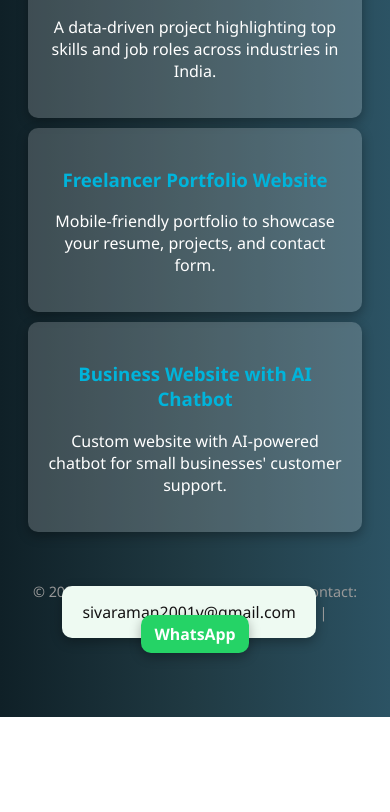
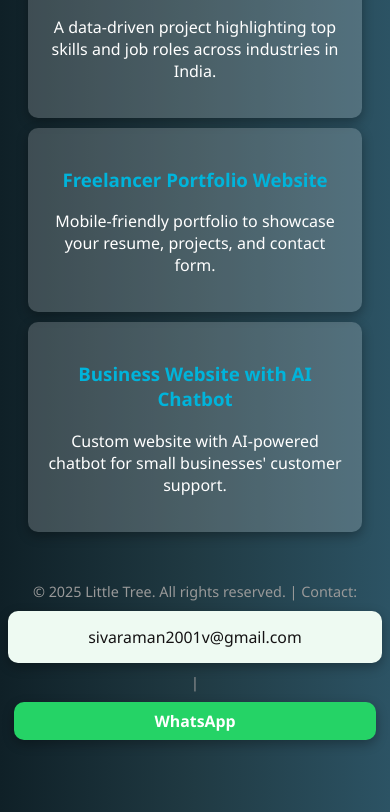
Before and after one commit to Siva-9344/portfolio, a plain HTML site: page index.html in a window 390 px wide. Shown: the part 766-1578 px from the top of the page. Before the commit the page ends 1483 px from the top, so only its background shows below. Drawn offline with Linux system fonts and the light colour scheme.

Commit message:
eight commit

```diff
--- a/index.css
+++ b/index.css
@@ -172,3 +172,12 @@ footer a {
 .whatsapp-link:hover {
   background-color: #1ebe5d;
 }
+
+@media (max-width: 480px) {
+  footer p {
+    display: flex;
+    flex-direction: column;
+    align-items: center;
+    gap: 10px;
+  }
+}
```
